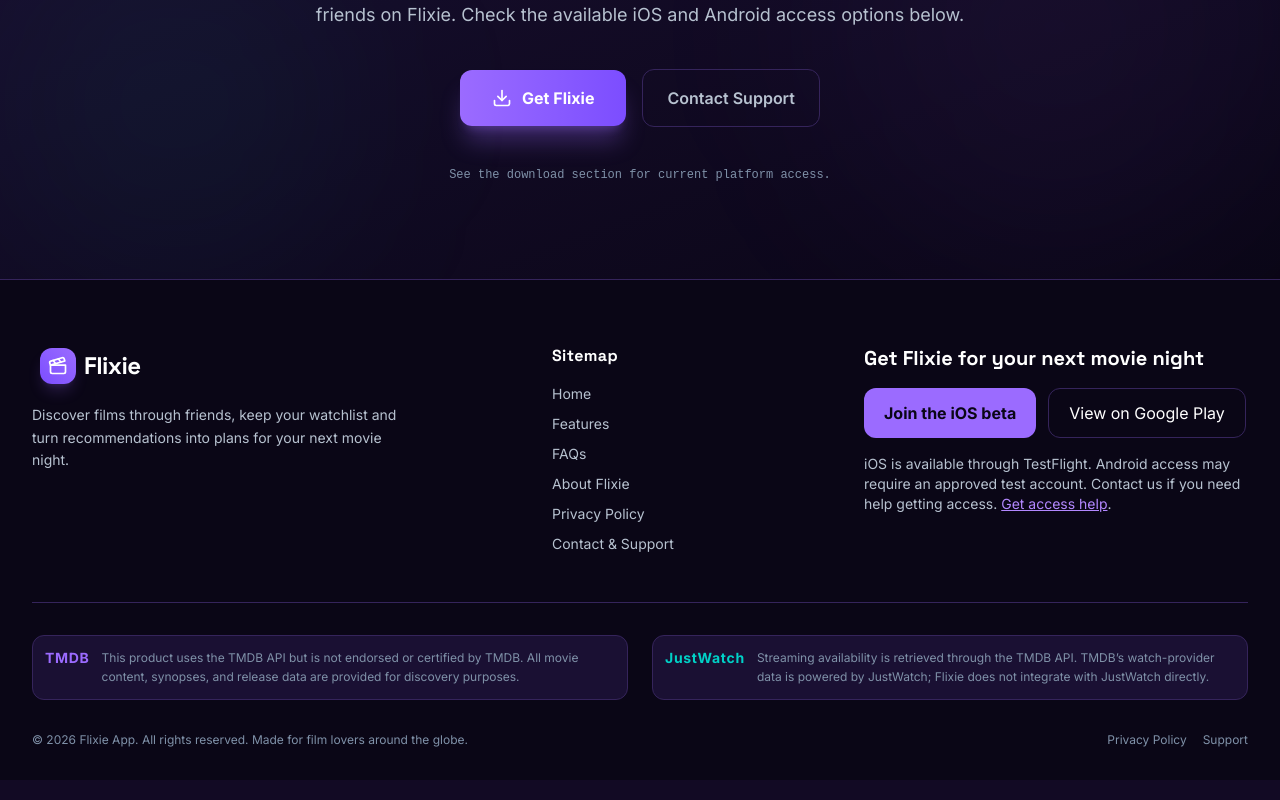
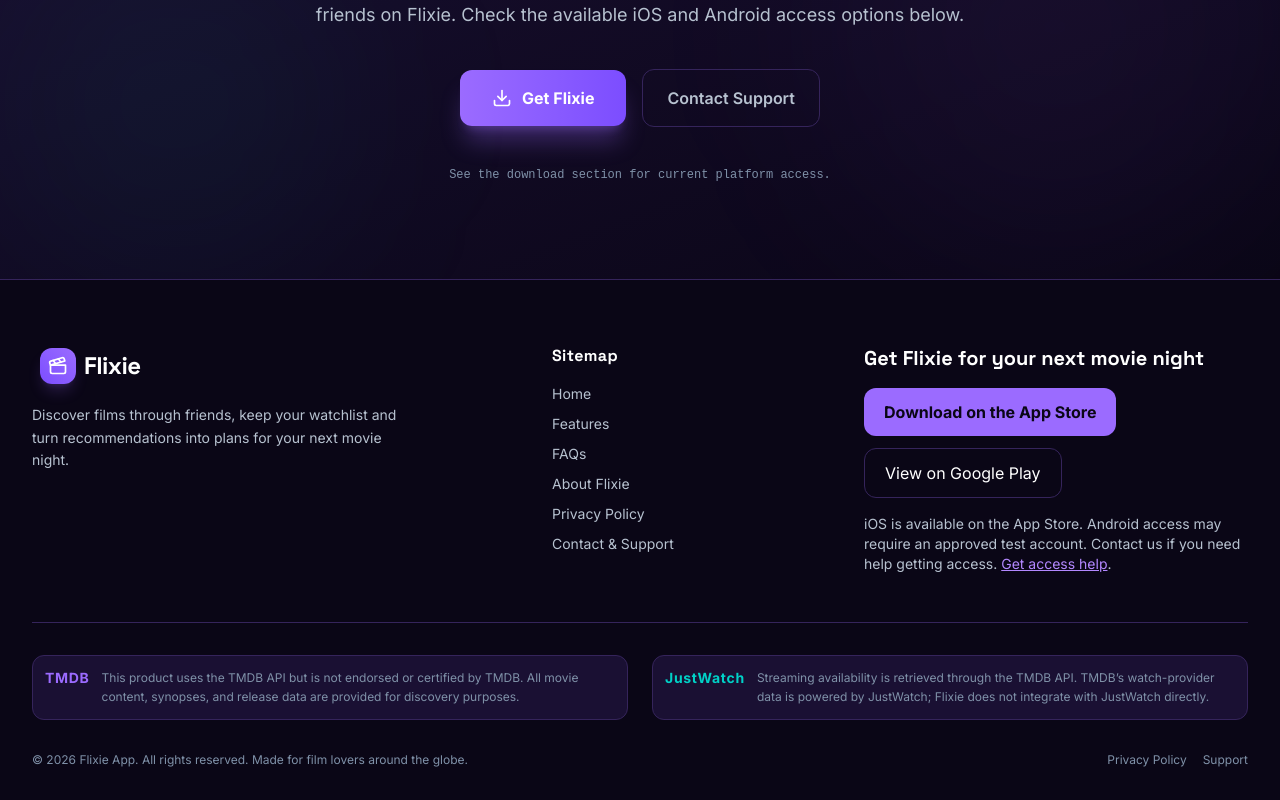
Before and after one commit to lauradouglas/flixie-corp, a React (Vite) app in the folder flixie/: page / in a window 1280 px wide. Shown: the part 3362-4162 px from the top of the page. Built offline with nearby package versions, Linux system fonts and the light colour scheme.

Commit message:
ios app link instead of test flight

```diff
--- a/flixie/src/components/InviteView.tsx
+++ b/flixie/src/components/InviteView.tsx
@@ -103,7 +103,7 @@
                 className="w-full inline-flex items-center justify-center gap-3 rounded-2xl bg-flixie-purple hover:bg-flixie-light px-5 py-4 text-white font-bold transition-colors"
               >
                 <Smartphone className="h-5 w-5" />
-                Install the iOS beta with TestFlight
+                {site.iosLabel}
               </a>
 
               <div className="flex items-start gap-3 text-left rounded-2xl border border-border-custom p-4">
--- a/flixie/src/site.ts
+++ b/flixie/src/site.ts
@@ -2,11 +2,11 @@
   origin: 'https://www.flixie.co.uk',
   name: 'Flixie',
   supportEmail: 'flixieadmin@gmail.com',
-  iosUrl: 'https://testflight.apple.com/join/RRrZjJw7',
+  iosUrl: 'https://apps.apple.com/app/id6779375028',
   androidUrl: 'https://play.google.com/store/apps/details?id=com.flixie.app',
-  iosLabel: 'Join the iOS beta',
+  iosLabel: 'Download on the App Store',
   androidLabel: 'View on Google Play',
-  availability: 'iOS is available through TestFlight. Android access may require an approved test account. Contact us if you need help getting access.',
+  availability: 'iOS is available on the App Store. Android access may require an approved test account. Contact us if you need help getting access.',
 };
 
 export const pages = {
```
